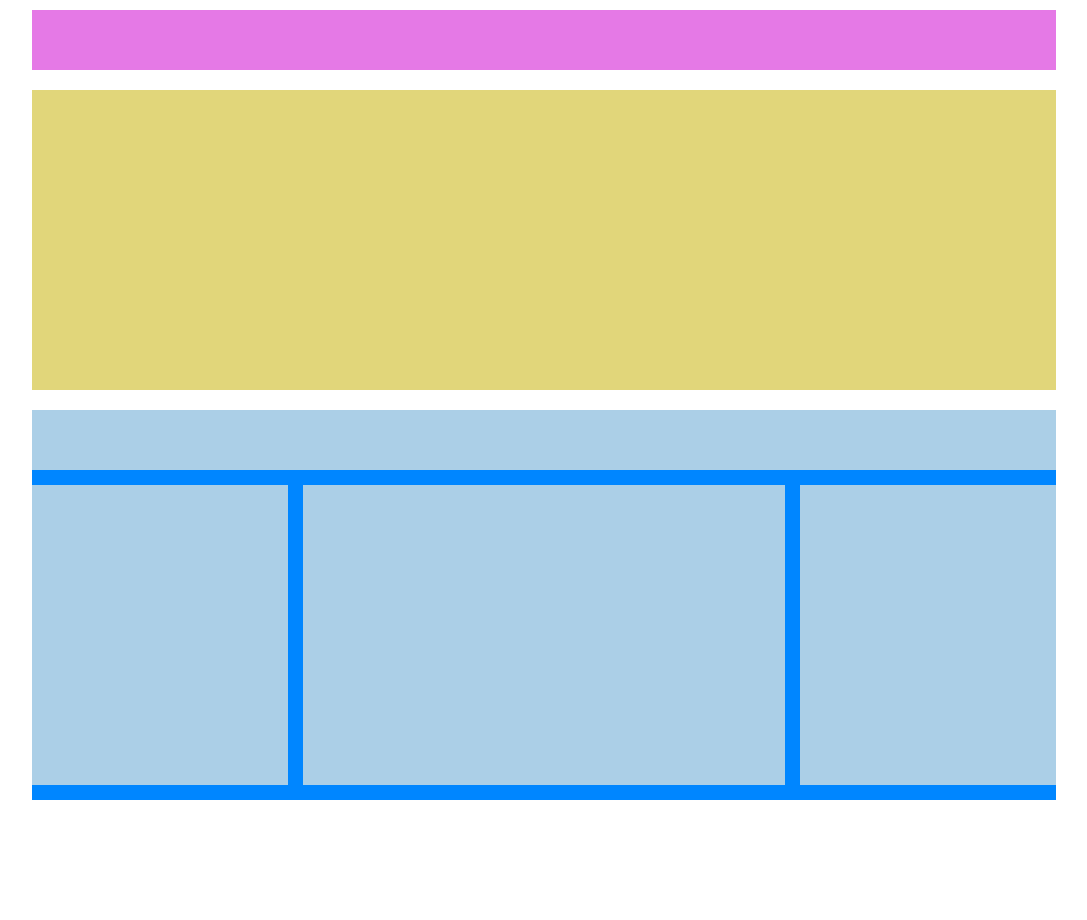
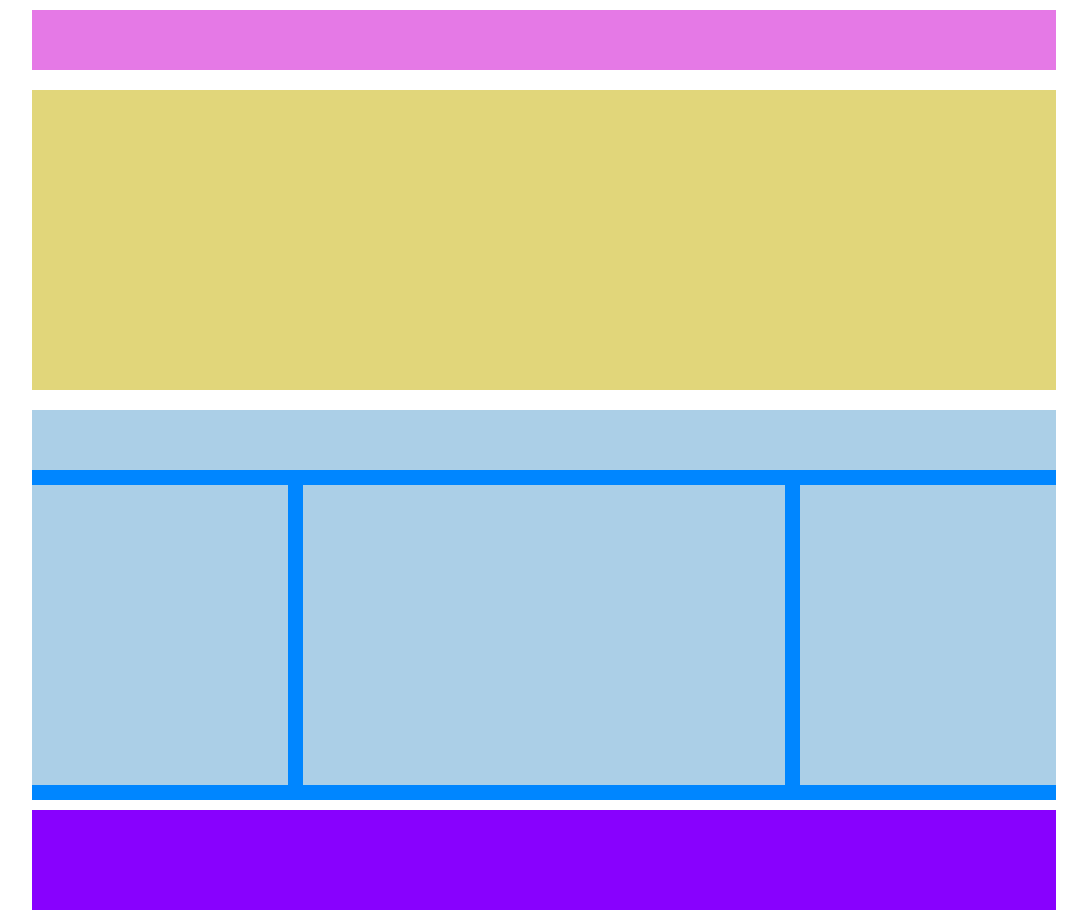
Before and after one commit to furvietto/htmlcss-struttura-wp, a plain HTML site: page index.html in a window 1280 px wide. Shown: the whole page, without its empty margins (96-1183 px from the left). Before the commit the page ends 810 px from the top, so only its background shows below. Drawn offline with Linux system fonts and the light colour scheme.

Commit message:
work done, fix some css

```diff
--- a/css/style.css
+++ b/css/style.css
@@ -27,10 +27,13 @@ main section:first-child {
 
 .table {
     background-color: #0086FF;
+    margin-bottom: 10px;
+}
+
+.table::after {
     content: '';
     display: table;
     clear: both;
-    width: 100%;
 }
 
 .header_section {
@@ -61,3 +64,8 @@ main section:first-child {
     float: left;
     height: 300px;
 }
+
+.purple {
+    height: 100px;
+    background-color: #8801FE;
+}
--- a/index.html
+++ b/index.html
@@ -22,21 +22,20 @@
 
             <!-- 2section -->
             <section class="table">
-                <!-- first-child -->
                 <div class="header_section"></div>
                 <div class="float">
                     <div class="first"></div>
                     <div class="second"></div>
                     <div class="third"></div>
                 </div>
-
-
             </section>
             <!-- /2section -->
 
         </main>
         <!-- /main -->
-        <footer></footer>
+        <footer>
+            <div class="purple"></div>
+        </footer>
     </div>
 </body>
 </html>
```
